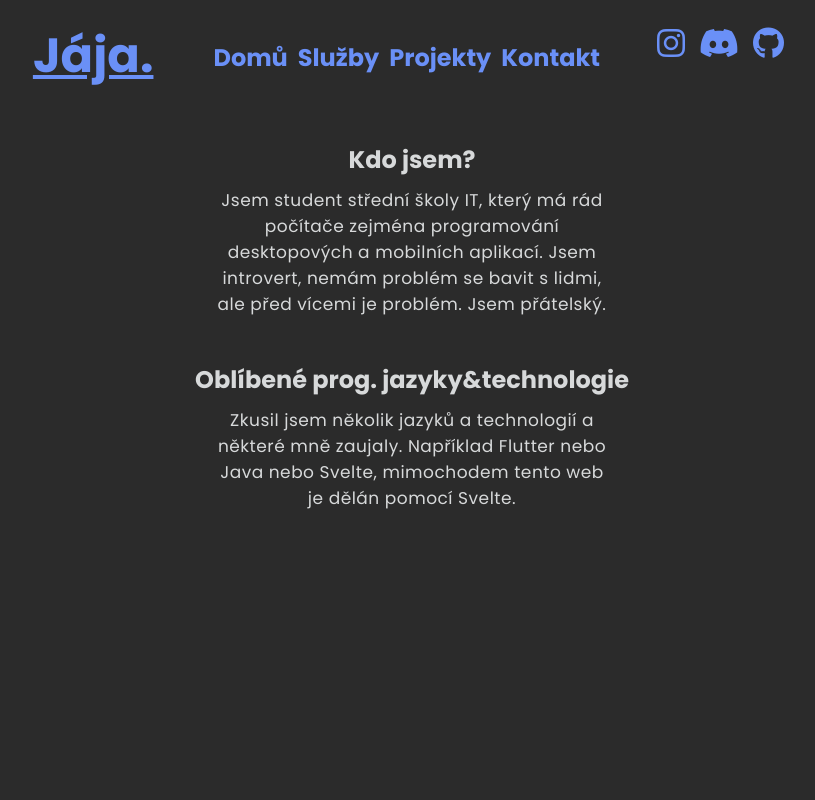
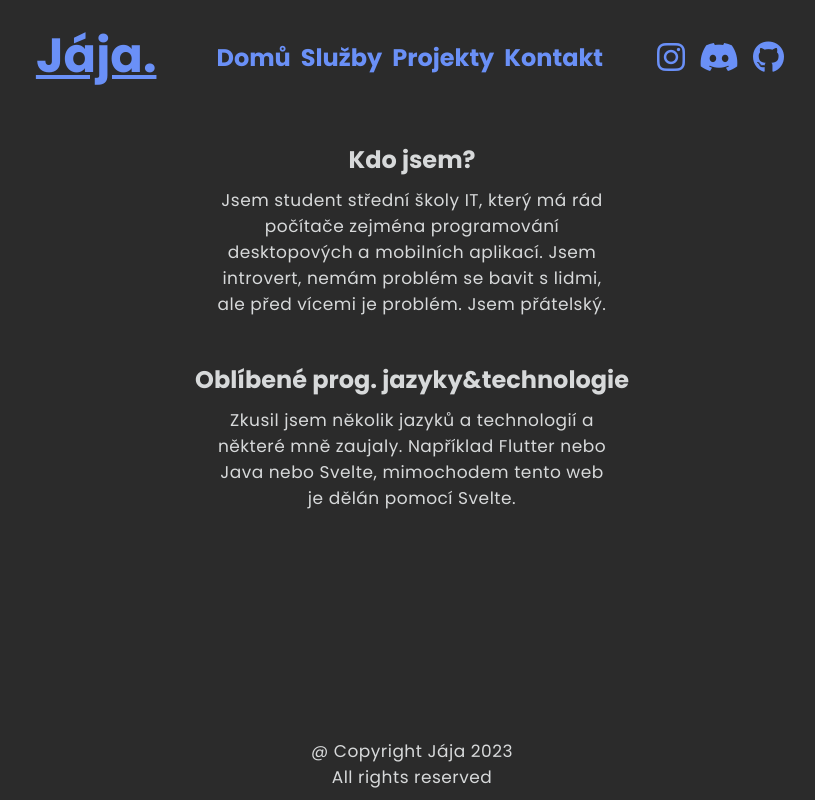
Before and after one commit to jara155/portfolio, a SvelteKit app: page / in a window 1280 px wide. Shown: the whole page, without its empty margins (228-1043 px from the left). Built offline with nearby package versions, Linux system fonts and the light colour scheme.

Commit message:
Added footer

```diff
--- a/src/routes/+layout.svelte
+++ b/src/routes/+layout.svelte
@@ -1,6 +1,8 @@
 <script>
     import NavigationBar from "../components/NavigationBar.svelte";
     import SocialMedia from "../components/SocialMedia.svelte";
+	import { page } from '$app/stores';
+
 
     let screenHeight;
 	let screenWidth;
@@ -16,8 +18,17 @@
     <slot />
 </main>
 
-{#if screenHeight > 740 && screenWidth < 600}
-	<footer>
+<footer>
+	{#if screenHeight > 740 && screenWidth < 600 && $page.url.pathname != "/contact"}
 		<SocialMedia />
-	</footer>
-{/if}
+	{/if}
+	<p> @ Copyright Jája 2023</p>
+	<p> All rights reserved</p>
+</footer>
+
+<style>
+	p {
+		margin-top: 0;
+		margin-bottom: 0;
+	}
+</style>
--- a/static/global.css
+++ b/static/global.css
@@ -1,4 +1,8 @@
 @import url('https://fonts.googleapis.com/css2?family=Poppins:wght@400;500;600;700&family=Ubuntu:wght@400;500;700&display=swap');
+
+html {
+    height: 100%;
+}
 
 :root {
     color-scheme: light;
@@ -42,7 +46,6 @@
     .social-media-row {
         height: 3em;
         justify-content: center;
-        margin: 0;
         text-align: center;
     }
 
@@ -67,6 +70,11 @@
         margin: 10px;
     }
 
+    .social-media-row {
+        padding: 17px;
+        margin-top: 17px;
+    }
+
     .container {
         width: 15em;
     }
@@ -77,9 +85,9 @@
 }
 
 body {
-    position: relative;
     width: 100%;
-    height: 100%;
+    min-height: 100vh;
+
     margin: 0;
     padding: 0;
     font-family: Poppins;
@@ -104,9 +112,9 @@ main {
 }
 
 footer {
-    position: fixed;
-    width: 100%;
-    bottom: 0;
+    position: sticky;
+    top: 100%;
+    margin-bottom: 10px;
 }
 
 button {
@@ -209,9 +217,7 @@ li {
 
 .social-media-row {
     display: flex;
-    align-items: center;
-    padding: 10px;
-    margin: 10px;
+    align-items: center;;
 }
 
 .social-media {
```
